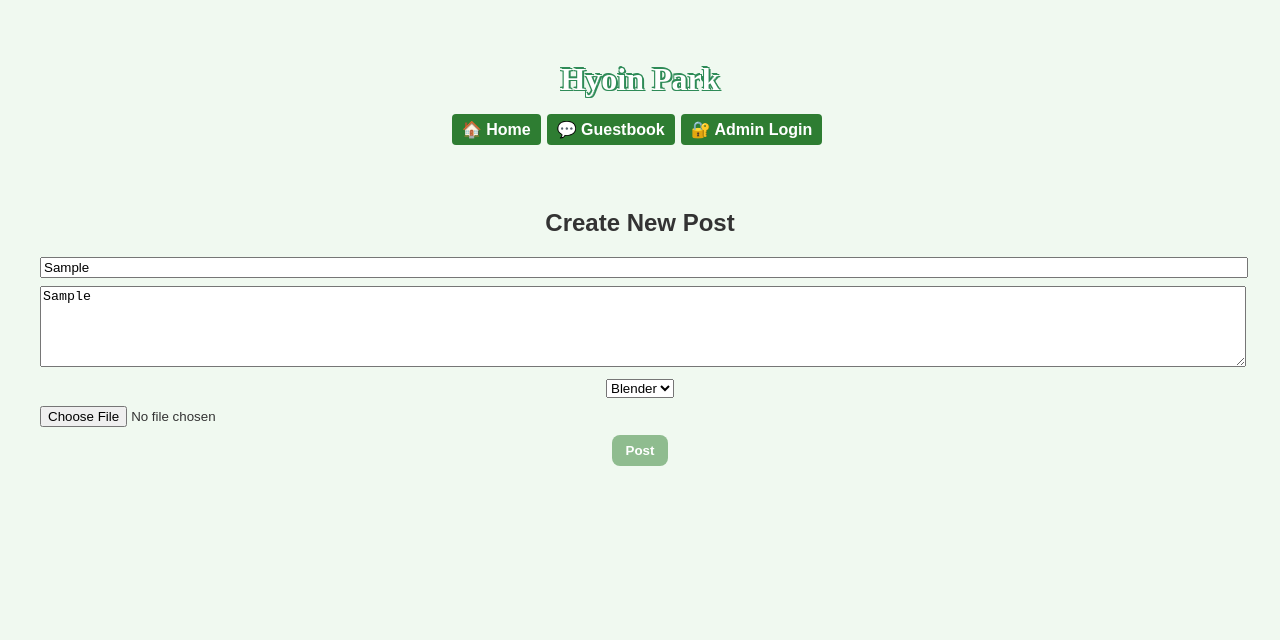
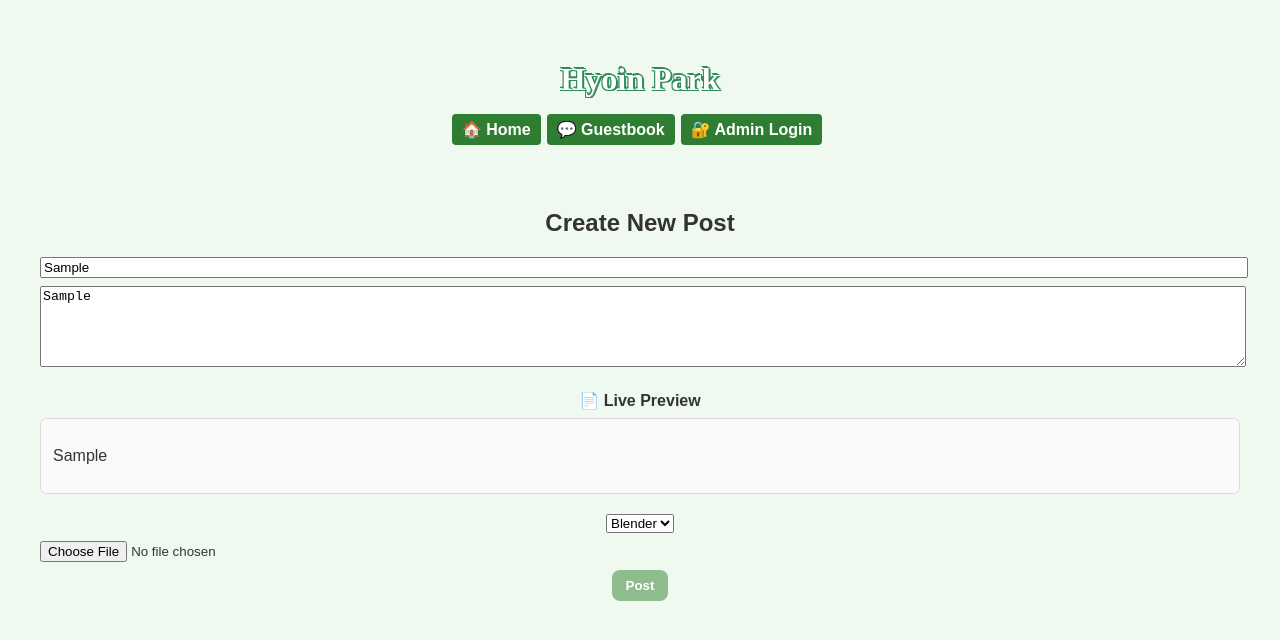
Before and after one commit to dpcivl/my-blog-project, a React (Vite) app in the folder client/: page /new in a window 1280 px wide. Both pictures are taken after typing "Sample", "Sample" into the empty fields and a click on the button "Post". Shown: the top 640 px of the page. Built offline with nearby package versions, Linux system fonts and the light colour scheme; no server answers.

Commit message:
:lipstick: updates UI

```diff
--- a/client/src/App.css
+++ b/client/src/App.css
@@ -146,6 +146,7 @@ img{
   border-radius: 6px;
   background-color: white;
   border: 2px solid #8FBC8F;
+  text-align: left;
 }
 
 .post-info-bar {
--- a/client/src/components/PostForm.jsx
+++ b/client/src/components/PostForm.jsx
@@ -1,6 +1,11 @@
 import { useState, useEffect, useRef } from 'react';
 import axios from 'axios';
 import { useParams, useNavigate } from 'react-router-dom';
+
+import ReactMarkdown from 'react-markdown';
+import remarkGfm from 'remark-gfm';
+import rehypeHighlight from 'rehype-highlight';
+import 'highlight.js/styles/github.css'; // Choose your theme!
 
 function PostForm({ onPostCreated, mode = 'create' }) {
   const [title, setTitle] = useState('');
@@ -122,6 +127,55 @@ function PostForm({ onPostCreated, mode = 'create' }) {
         style={{ width: '100%', marginBottom: '8px' }}
       />
 
+      {/* ✅ Live Preview comes after the textarea */}
+        <label style={{ fontWeight: 'bold', marginTop: '12px', display: 'block' }}>
+        📄 Live Preview
+        </label>
+        <div
+        style={{
+            border: '1px solid #ddd',
+            borderRadius: '6px',
+            padding: '12px',
+            background: '#f9f9f9',
+            marginTop: '8px',
+            marginBottom: '20px',
+            whiteSpace: 'pre-wrap',
+            textAlign: 'left'
+        }}
+        >
+        <ReactMarkdown
+            children={content}
+            remarkPlugins={[remarkGfm]}
+            rehypePlugins={[rehypeHighlight]}
+            components={{
+            img: ({ node, ...props }) => (
+                <img
+                {...props}
+                style={{ maxWidth: '100%', borderRadius: '6px', marginTop: '10px' }}
+                alt=""
+                />
+            ),
+            a: ({ node, ...props }) => (
+                <a {...props} target="_blank" rel="noopener noreferrer" />
+            ),
+            code({ node, inline, className, children, ...props }) {
+                return !inline ? (
+                <pre>
+                    <code className={className} {...props}>
+                    {children}
+                    </code>
+                </pre>
+                ) : (
+                <code className={className} {...props}>
+                    {children}
+                </code>
+                );
+            }
+            }}
+        />
+        </div>
+
+
       <select
         value={category}
         onChange={e => setCategory(e.target.value)}
```
